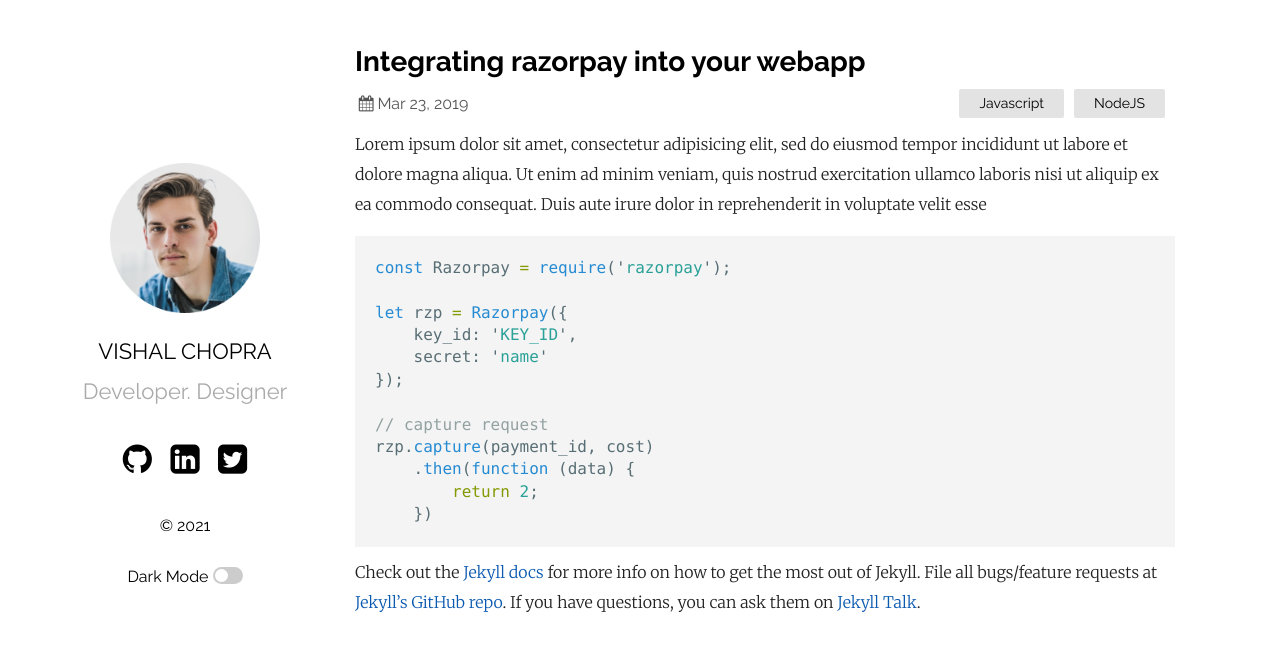
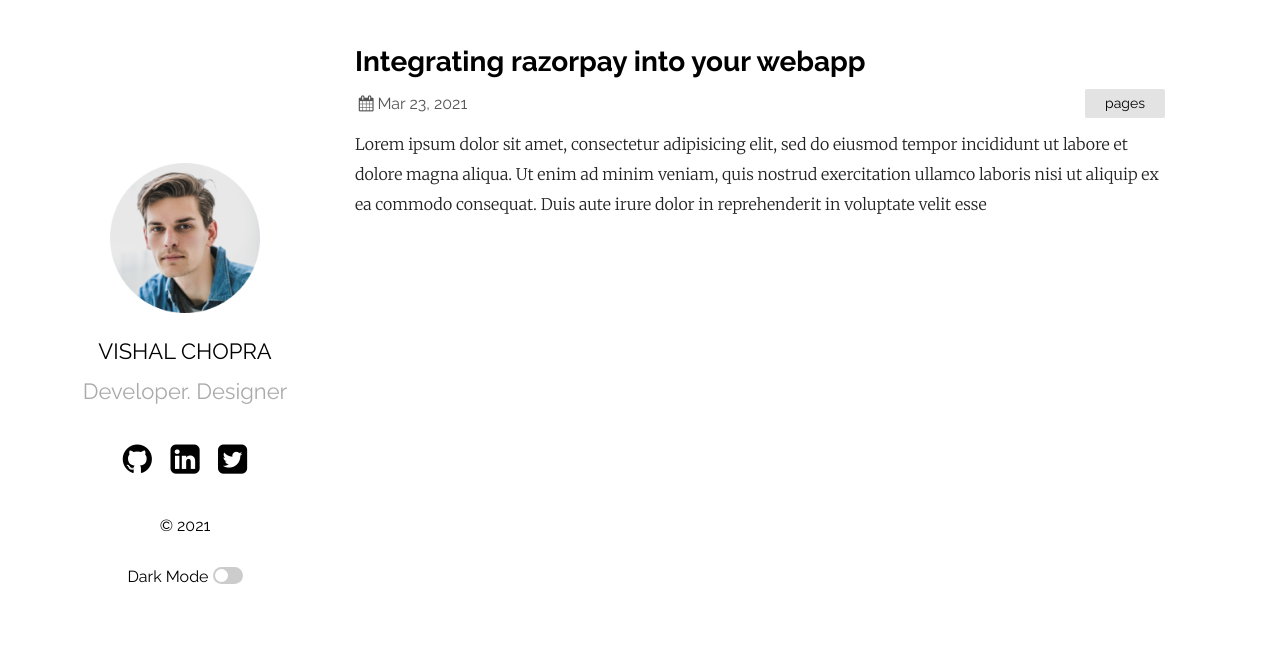
Before and after one commit to pythonvishal/cmavishalchopra.github.io, a Jekyll site: the page built from _posts/2019-03-23-welcome-to-jekyll.markdown, in a window 1280 px wide. Shown: the top 651 px of the page. Built offline with Jekyll 4.4.1, drawn with Linux system fonts in a browser that asks for light colours.

Commit message:
Update 2019-03-23-welcome-to-jekyll.markdown

````diff
--- a/_posts/2019-03-23-welcome-to-jekyll.markdown
+++ b/_posts/2019-03-23-welcome-to-jekyll.markdown
@@ -1,29 +1,8 @@
 ---
 layout: post
 title:  "Integrating razorpay into your webapp"
-date:   2019-03-23 21:03:36 +0530
-permalink: "/welcome/"
-categories: Javascript NodeJS
+date:   2021-03-23 21:03:36 +0530
+permalink: "/about/"
+categories: pages
 ---
 Lorem ipsum dolor sit amet, consectetur adipisicing elit, sed do eiusmod tempor incididunt ut labore et dolore magna aliqua. Ut enim ad minim veniam, quis nostrud exercitation ullamco laboris nisi ut aliquip ex ea commodo consequat. Duis aute irure dolor in reprehenderit in voluptate velit esse
-
-```javascript
-const Razorpay = require('razorpay');
-
-let rzp = Razorpay({
-	key_id: 'KEY_ID',
-	secret: 'name'
-});
-
-// capture request
-rzp.capture(payment_id, cost)
-	.then(function (data) {
-		return 2;
-	})
-```
-
-Check out the [Jekyll docs][jekyll-docs] for more info on how to get the most out of Jekyll. File all bugs/feature requests at [Jekyll’s GitHub repo][jekyll-gh]. If you have questions, you can ask them on [Jekyll Talk][jekyll-talk].
-
-[jekyll-docs]: https://jekyllrb.com/docs/home
-[jekyll-gh]:   https://github.com/jekyll/jekyll
-[jekyll-talk]: https://talk.jekyllrb.com/
````
